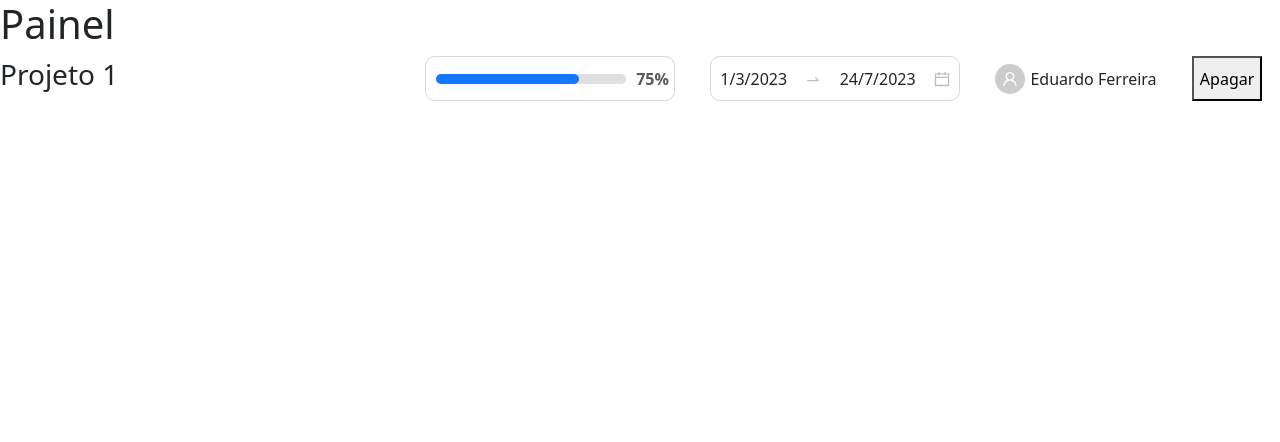
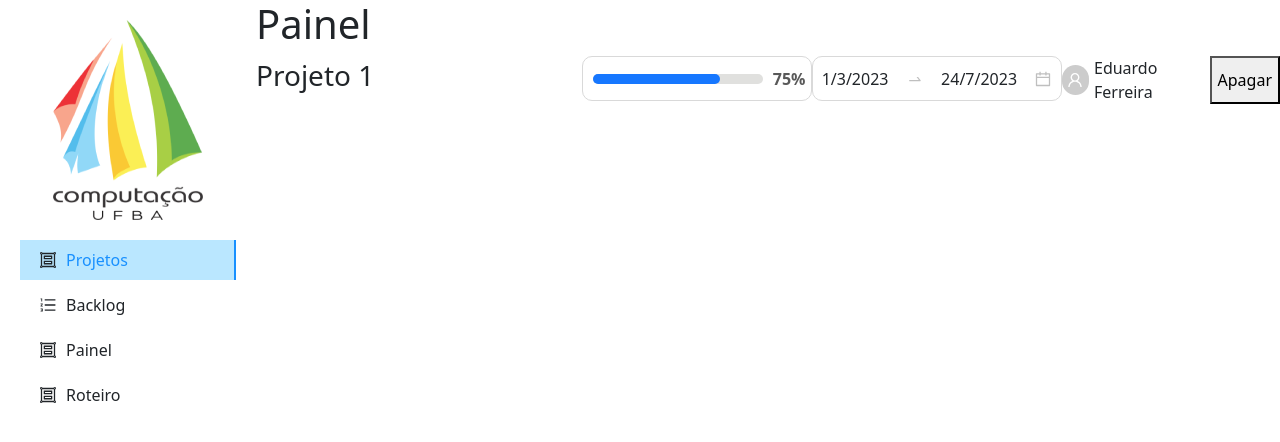
Before and after one commit to Sistemas-Gerenciamento-Projetos/siswebgp-frontend, a React (Create React App) app: page /painel in a window 1280 px wide. Shown: the top 442 px of the page. Built offline with nearby package versions, Linux system fonts and the light colour scheme.

Commit message:
feat: Finalizando componente Sidebar

```diff
--- a/src/components/sidebar/sidebar.component.jsx
+++ b/src/components/sidebar/sidebar.component.jsx
@@ -1,11 +1,71 @@
-import React from "react";
+import React, { useState } from "react";
+import ICLogo from '../../Assets/qmgqqq5s.png'
+import { OrderedListOutlined, GroupOutlined } from "@ant-design/icons";
+import styles from "./sidebarStyles.component";
+import { Link, useNavigate } from "react-router-dom";
 
 
-const Sidebar = () =>{
+const Sidebar = (props) => {
+  const { menuItem } = props
+  const [menuItemSelected, setMenuItemSelected] = useState(menuItem)
+  const navigate = useNavigate()
+
+  function navigateToDashboard() {
+    setMenuItemSelected(0)
+    navigate('/painel')
+  }
+
+  function navigateToBacklog() {
+    setMenuItemSelected(1)
+    navigate('/backlog')
+  }
+
+  function navigateToPainel() {
+    setMenuItemSelected(2)
+  }
+
+  function navigateToRoteiro() {
+    setMenuItemSelected(3)
+    navigate('/roteiro')
+  }
 
   return (
-    <div>
-      <h1>Sidebar</h1>
+    <div style={{display: 'flex', flexDirection: 'column', padding: '20px', alignItems: 'center'}}>
+      <img src={ICLogo} alt="ic logo" style={{width: '150px', height: '200px'}} />
+
+      <div style={{marginTop: '20px', width: '100%'}}>
+        <div to='/painel' style={menuItemSelected === 0 ? styles.menuItemSelectedDiv : styles.menuItemUnselectedDiv} onClick={() => navigateToDashboard()}>
+          <div>
+            <GroupOutlined style={{paddingLeft: '20px'}} />
+            <span style={menuItemSelected === 0 ? styles.textSelected : styles.textUnselected}>Projetos</span>
+          </div>
+          {menuItemSelected === 0 && <div style={styles.blueDiv}></div>}
+        </div>
+
+        <div style={menuItemSelected === 1 ? styles.menuItemSelectedDiv : styles.menuItemUnselectedDiv} onClick={() => navigateToBacklog()}>
+          <div>
+            <OrderedListOutlined style={{paddingLeft: '20px'}} />
+            <span style={menuItemSelected === 1 ? styles.textSelected : styles.textUnselected}>Backlog</span>
+          </div>
+          {menuItemSelected === 1 && <div style={styles.blueDiv}></div>}
+        </div>
+
+        <div style={menuItemSelected === 2 ? styles.menuItemSelectedDiv : styles.menuItemUnselectedDiv} onClick={() => navigateToPainel()}>
+          <div>
+            <GroupOutlined style={{paddingLeft: '20px'}} />
+            <span style={menuItemSelected === 2 ? styles.textSelected : styles.textUnselected}>Painel</span>
+          </div>
+          {menuItemSelected === 2 && <div style={styles.blueDiv}></div>}
+        </div>
+
+        <div style={menuItemSelected === 3 ? styles.menuItemSelectedDiv : styles.menuItemUnselectedDiv} onClick={() => navigateToRoteiro()}>
+          <div>
+            <GroupOutlined style={{paddingLeft: '20px'}} />
+            <span style={menuItemSelected === 3 ? styles.textSelected : styles.textUnselected}>Roteiro</span>
+          </div>
+          {menuItemSelected === 3 && <div style={styles.blueDiv}></div>}
+        </div>
+      </div>
     </div>
   )
 }
--- /dev/null
+++ b/src/components/sidebar/sidebarStyles.component.jsx
@@ -0,0 +1,40 @@
+const styles = {
+    menuItemUnselectedDiv: {
+        display: 'flex',
+        flexDirection: 'row',
+        height: '40px',
+        alignItems: 'center',
+        width: '100%',
+        marginBottom: '5px'
+    },
+
+    menuItemSelectedDiv: {
+        display: 'flex',
+        flexDirection: 'row',
+        height: '40px',
+        alignItems: 'center',
+        width: '100%',
+        marginBottom: '5px',
+        backgroundColor: '#bae7ff',
+        justifyContent: 'space-between'
+    },
+
+    textSelected: {
+        paddingLeft: '10px',
+        color: '#1890ff'
+    },
+
+    textUnselected: {
+        paddingLeft: '10px'
+    },
+
+    blueDiv: {
+        width: '2px',
+        height: '100%',
+        backgroundColor: '#1890ff',
+        display: 'flex',
+        alignItems: 'flex-end'
+    }
+}
+
+export default styles
--- a/src/routes/backlog/backlog.component.jsx
+++ b/src/routes/backlog/backlog.component.jsx
@@ -1,10 +1,17 @@
-import React from "react";
+import React from "react"
+import Sidebar from "../../components/sidebar/sidebar.component"
 
 const Backlog = () =>{
 
-
   return(
-    <h1>Backlog </h1>
+    <div style={{display: 'flex', flexDirection: 'row'}}>
+      <div style={{width: '20%'}}>
+        <Sidebar menuItem={1}/>
+      </div>
+      <div style={{display: 'flex', flexDirection: 'column', width: '80%'}}>
+        <h1> Backlog </h1>
+      </div>
+    </div>
   )
 }
 
--- a/src/routes/painel/painel.component.jsx
+++ b/src/routes/painel/painel.component.jsx
@@ -1,12 +1,18 @@
 import React from "react"
 import DashboardItem from "../../components/dashboard/dashboardItem.component"
+import Sidebar from "../../components/sidebar/sidebar.component"
 
 const Painel = () =>{
 
   return(
-    <div id="root">
-      <h1> Painel </h1>
-      <DashboardItem projectProgress={75} startDate={new Date(2023, 2, 1)} endDate={new Date(2023, 6, 24)} managerName={"Eduardo Ferreira"} />
+    <div style={{display: 'flex', flexDirection: 'row'}}>
+      <div style={{width: '20%'}}>
+        <Sidebar menuItem={0}/>
+      </div>
+      <div style={{display: 'flex', flexDirection: 'column', width: '80%'}}>
+        <h1> Painel </h1>
+        <DashboardItem projectProgress={75} startDate={new Date(2023, 2, 1)} endDate={new Date(2023, 6, 24)} managerName={"Eduardo Ferreira"} />
+      </div>
     </div>
   )
 }
--- a/src/routes/roteiro/roteiro.component.jsx
+++ b/src/routes/roteiro/roteiro.component.jsx
@@ -1,10 +1,16 @@
-import React from "react";
-
-
+import React from "react"
+import Sidebar from "../../components/sidebar/sidebar.component"
 
 const Roteiro = () =>{
   return (
-    <h1> Roteiro </h1>
+    <div style={{display: 'flex', flexDirection: 'row'}}>
+      <div style={{width: '20%'}}>
+        <Sidebar menuItem={3}/>
+      </div>
+      <div style={{display: 'flex', flexDirection: 'column', width: '80%'}}>
+        <h1> Roteiro </h1>
+      </div>
+    </div>
   )
 
 }
```
